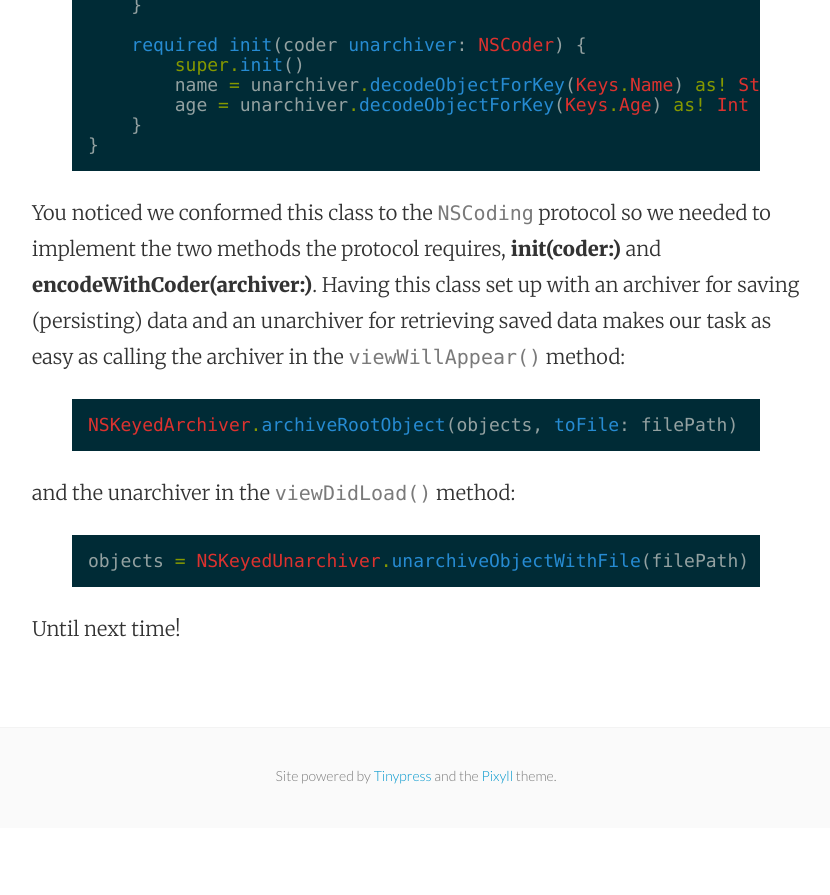
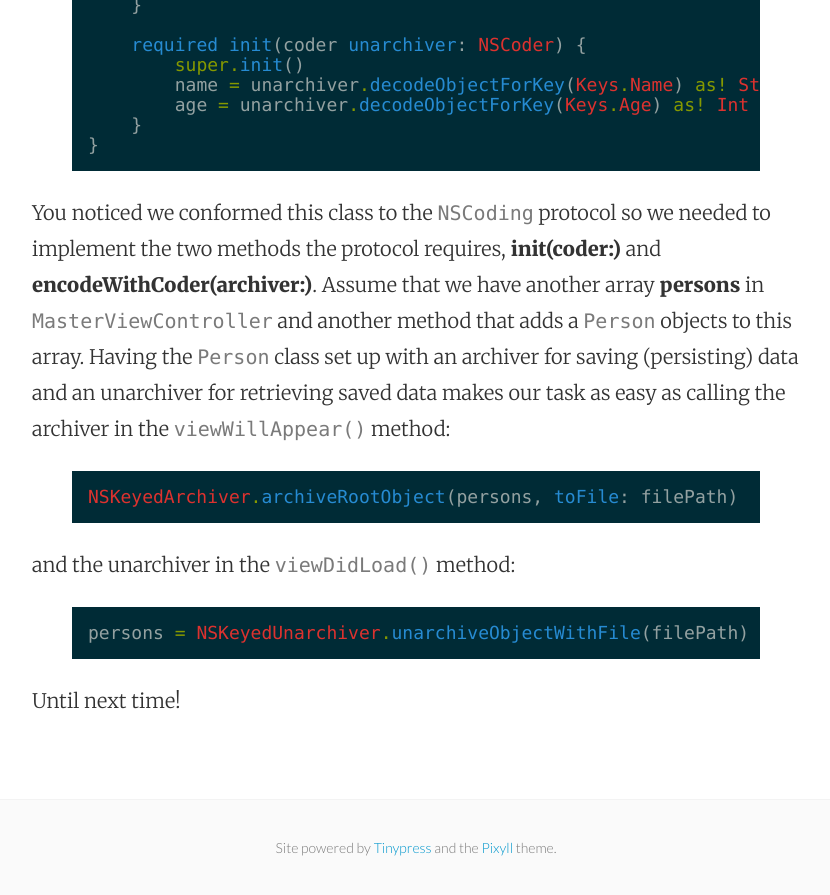
Before and after one commit to mhorga/mhorga.github.io, a Jekyll site: the page built from _posts/2015-08-25-ios-persistence-with-nscoder-and-nskeyedarchiver.markdown, in a window 1280 px wide and 900 px high, scrolled down 2368 px. Shown: the top 895 px of the window, without its empty margins (224-1054 px from the left). Built offline with Jekyll 4.4.1, drawn with Linux system fonts in a browser that asks for light colours; before the commit the page ends 3196 px from its top, so only the background shows below that; some of the changed text lies outside the part shown.

Commit message:
Post update: iOS persistence with NSKeyedArchiver

```diff
--- a/_posts/2015-08-25-ios-persistence-with-nscoder-and-nskeyedarchiver.markdown
+++ b/_posts/2015-08-25-ios-persistence-with-nscoder-and-nskeyedarchiver.markdown
@@ -64,16 +64,16 @@ class Person : NSObject, NSCoding {
 }
 {% endhighlight %}
 
-You noticed we conformed this class to the `NSCoding` protocol so we needed to implement the two methods the protocol requires, __init(coder:)__ and __encodeWithCoder(archiver:)__. Having this class set up with an archiver for saving (persisting) data and an unarchiver for retrieving saved data makes our task as easy as calling the archiver in the `viewWillAppear()` method:
+You noticed we conformed this class to the `NSCoding` protocol so we needed to implement the two methods the protocol requires, __init(coder:)__ and __encodeWithCoder(archiver:)__. Assume that we have another array __persons__ in `MasterViewController` and another method that adds a `Person` objects to this array. Having the `Person` class set up with an archiver for saving (persisting) data and an unarchiver for retrieving saved data makes our task as easy as calling the archiver in the `viewWillAppear()` method:
 
 {% highlight swift %}
-NSKeyedArchiver.archiveRootObject(objects, toFile: filePath)
+NSKeyedArchiver.archiveRootObject(persons, toFile: filePath)
 {% endhighlight %}
 
 and the unarchiver in the `viewDidLoad()` method:
 
 {% highlight swift %}
-objects = NSKeyedUnarchiver.unarchiveObjectWithFile(filePath) as? [Person] ?? [Person]()
+persons = NSKeyedUnarchiver.unarchiveObjectWithFile(filePath) as? [Person] ?? [Person]()
 {% endhighlight %}
 
 Until next time!
```
Also changed, not shown: other parts of _posts/2015-08-25-ios-persistence-with-nscoder-and-nskeyedarchiver.markdown (+1 -1 lines).
